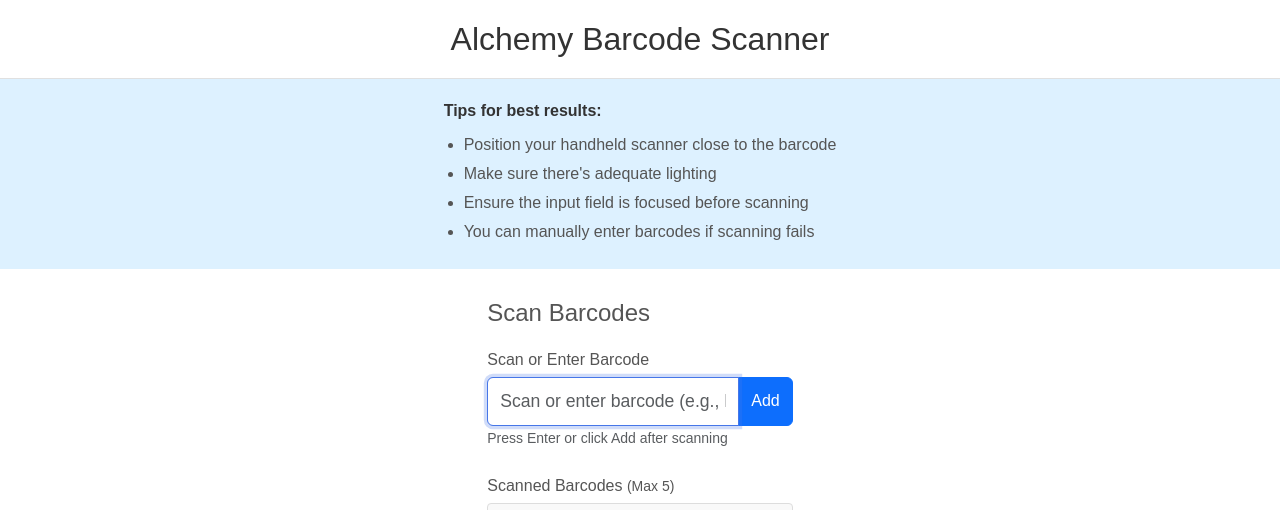
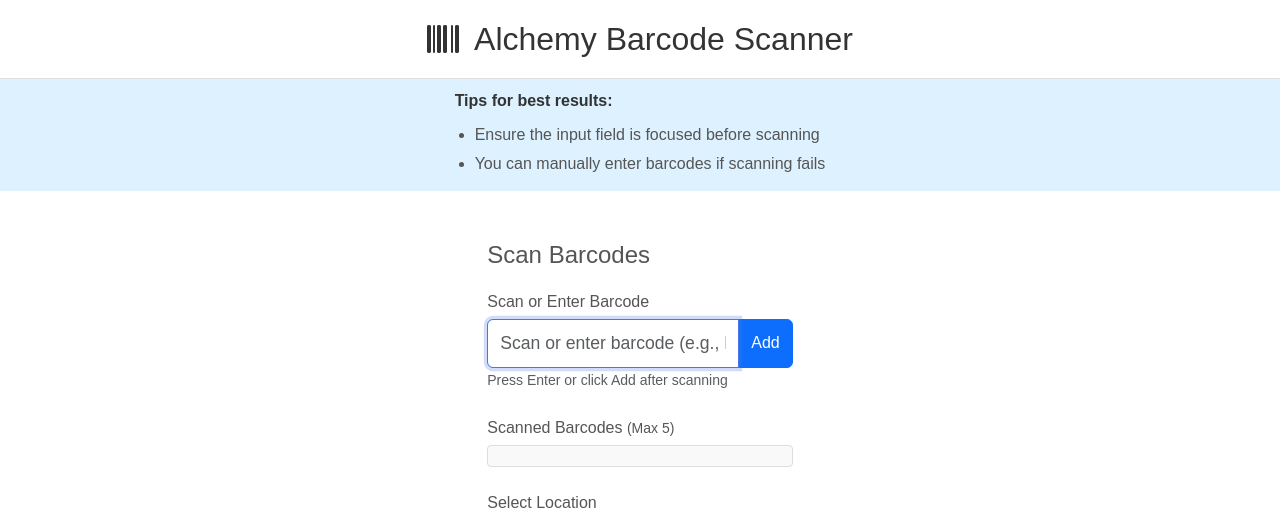
Before and after one commit to pbrose82/barcode_scanning, a Flask app: page / in a window 1280 px wide. Shown: the top 510 px of the page. Run offline with Flask 2, Linux system fonts and the light colour scheme.

Commit message:
Update index.html

```diff
--- a/templates/index.html
+++ b/templates/index.html
@@ -5,19 +5,45 @@
     <meta name="viewport" content="width=device-width, initial-scale=1.0">
     <title>Alchemy Barcode Scanner</title>
     <link href="https://cdn.jsdelivr.net/npm/bootstrap@5.3.0-alpha1/dist/css/bootstrap.min.css" rel="stylesheet">
+    <link rel="stylesheet" href="https://cdnjs.cloudflare.com/ajax/libs/font-awesome/6.4.0/css/all.min.css">
     <link rel="stylesheet" href="{{ url_for('static', filename='css/styles.css') }}">
+    <style>
+        .header-logo {
+            margin-right: 15px;
+            font-size: 32px;
+            color: #333;
+            vertical-align: middle;
+        }
+
+        .tips-section {
+            background-color: #ddf1ff;
+            padding: 10px;
+            margin-bottom: 20px;
+        }
+
+        .tips-content ul {
+            margin-bottom: 0;
+        }
+
+        .header-container {
+            display: flex;
+            align-items: center;
+            justify-content: center;
+        }
+    </style>
 </head>
 <body>
     <div class="header">
-        <h1>Alchemy Barcode Scanner</h1>
+        <div class="header-container">
+            <i class="fas fa-barcode header-logo"></i>
+            <h1>Alchemy Barcode Scanner</h1>
+        </div>
     </div>
 
     <div class="tips-section">
         <div class="tips-content">
             <strong>Tips for best results:</strong>
             <ul>
-                <li>Position your handheld scanner close to the barcode</li>
-                <li>Make sure there's adequate lighting</li>
                 <li>Ensure the input field is focused before scanning</li>
                 <li>You can manually enter barcodes if scanning fails</li>
             </ul>
```
